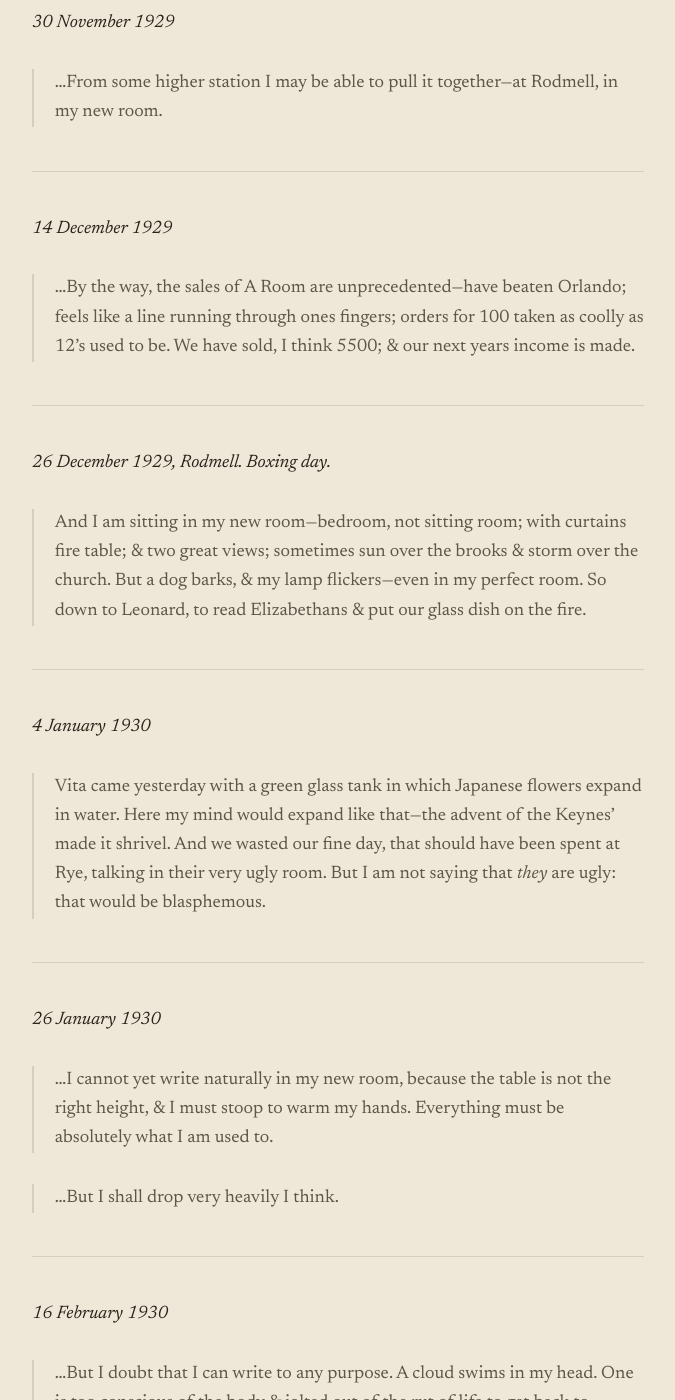
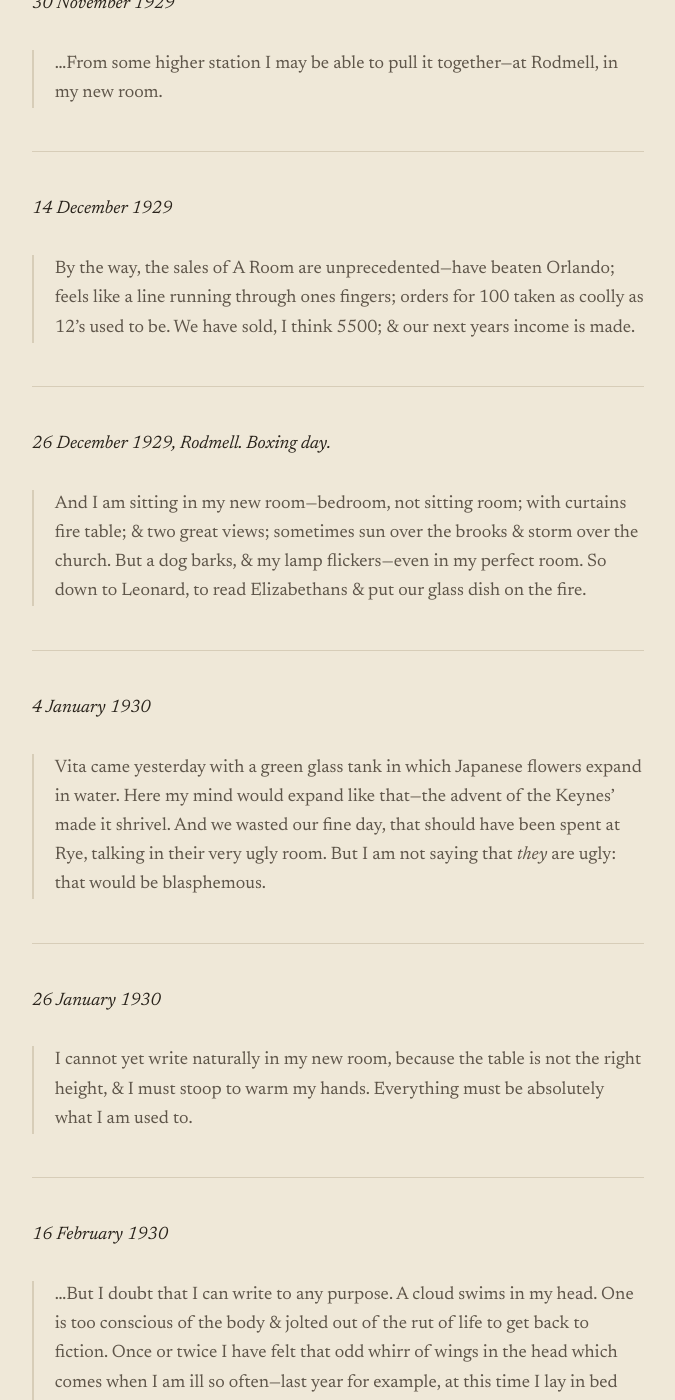
Before and after one commit to lauramoorewrites-del/treasury, a Jekyll site: the page built from _pages/virginia-woolfs-real-life-room.md, in a window 1280 px wide and 1400 px high, scrolled down 3148 px. Shown: the whole window, without its empty margins (302-977 px from the left). Built offline with Jekyll 4.4.1, drawn with Linux system fonts in a browser that asks for light colours; some of the changed text lies outside the part shown.

Commit message:
Update Virginia Woolf's real-life room: correct dates, remove fragments
Co-Authored-By: Claude Sonnet 4.6 <noreply@anthropic.com>

```diff
--- a/_pages/virginia-woolfs-real-life-room.md
+++ b/_pages/virginia-woolfs-real-life-room.md
@@ -67,7 +67,7 @@ topics: [authors, creativity, feminism, literature]
 
 *14 December 1929*
 
-> …By the way, the sales of A Room are unprecedented—have beaten Orlando; feels like a line running through ones fingers; orders for 100 taken as coolly as 12's used to be. We have sold, I think 5500; & our next years income is made.
+> By the way, the sales of A Room are unprecedented—have beaten Orlando; feels like a line running through ones fingers; orders for 100 taken as coolly as 12's used to be. We have sold, I think 5500; & our next years income is made.
 
 ---
 
@@ -85,9 +85,7 @@ topics: [authors, creativity, feminism, literature]
 
 *26 January 1930*
 
-> …I cannot yet write naturally in my new room, because the table is not the right height, & I must stoop to warm my hands. Everything must be absolutely what I am used to.
-
-> …But I shall drop very heavily I think.
+> I cannot yet write naturally in my new room, because the table is not the right height, & I must stoop to warm my hands. Everything must be absolutely what I am used to.
 
 ---
 
```
Also changed, not shown: other parts of _pages/virginia-woolfs-real-life-room.md (+4 -4 lines).
